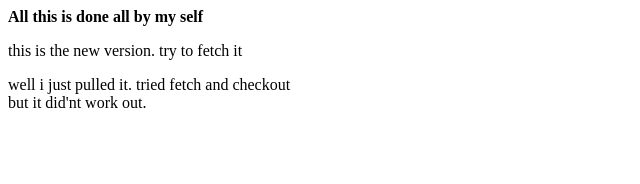
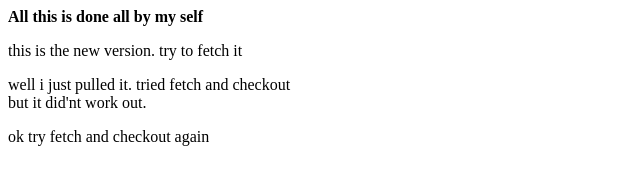
Before and after one commit to skytech00/lab2.2, a plain HTML site: page index.html in a window 1280 px wide. Shown: the whole page, without its empty margins (0-640 px from the left). Drawn offline with Linux system fonts and the light colour scheme.

Commit message:
Update index.html

```diff
--- a/index.html
+++ b/index.html
@@ -4,6 +4,7 @@
 <p><b>All this is done all by my self</b></p>
   <p>this is the new version. try to fetch it</p>
   <p>well i just pulled it. tried fetch and checkout<br>but it did'nt work out.</p>
+  <p>ok try fetch and checkout again</p>
 </body>
 
 
```
